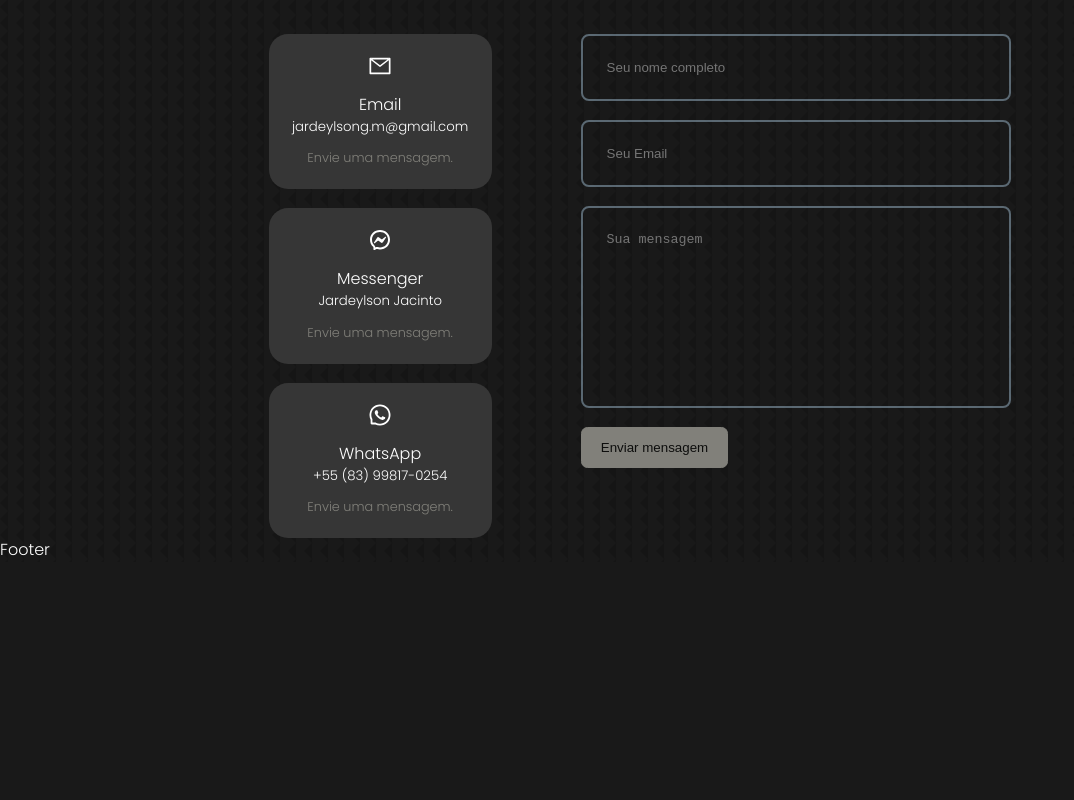
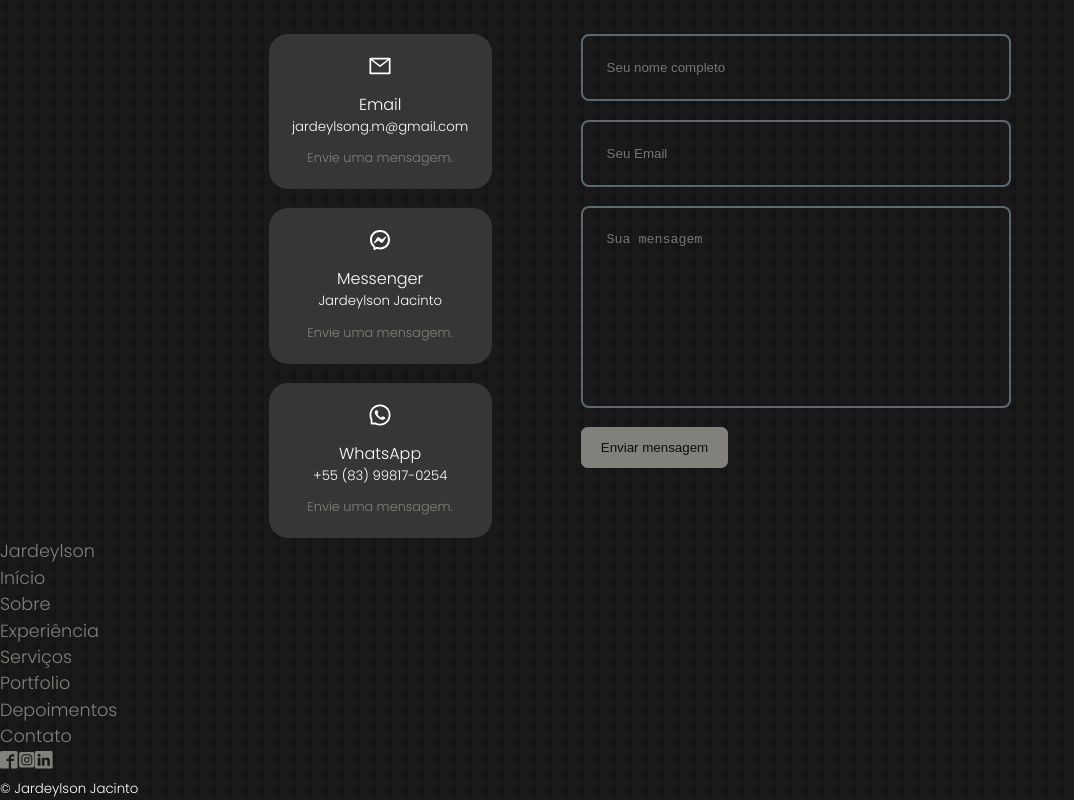
Before and after one commit to jardeylsonJacinto/project-my-portfolio, a React (Create React App) app: page / in a window 1280 px wide. Shown: the part 4737-5537 px from the top of the page, without its empty margins (0-1074 px from the left). Before the commit the page ends 5299 px from the top, so only its background shows below. Built offline with nearby package versions, Linux system fonts and the light colour scheme.

Commit message:
feat: Footer Component JSX

```diff
--- a/src/components/footer/Footer.jsx
+++ b/src/components/footer/Footer.jsx
@@ -1,9 +1,33 @@
 import React from 'react';
-import './footer.css'
+import './footer.css';
+import { ImFacebook2 } from 'react-icons/im';
+import { FaInstagramSquare } from 'react-icons/fa';
+import { BsLinkedin } from 'react-icons/bs';
 
 const Footer = () => {
   return (
-    <div>Footer</div>
+    <footer>
+      <a href="##" className="footer__logo">Jardeylson</a>
+      <ul className="permalinks">
+        <li><a href="##">Início</a></li>
+        <li><a href="#about">Sobre</a></li>
+        <li><a href="#experience">Experiência</a></li>
+        <li><a href="services">Serviços</a></li>
+        <li><a href="#portfolio">Portfolio</a></li>
+        <li><a href="#testimonials">Depoimentos</a></li>
+        <li><a href="#contact">Contato</a></li>
+      </ul>
+
+      <div className="footer__socials">
+        <a href="https://facebook.com"><ImFacebook2 /></a>
+        <a href="https://instagram.com"><FaInstagramSquare /></a>
+        <a href="https://linkedin.com"><BsLinkedin /></a>
+      </div>
+
+      <div className="footer__copyright">
+        <small>&copy; Jardeylson Jacinto</small>
+      </div>
+    </footer>
   )
 }
 
```
